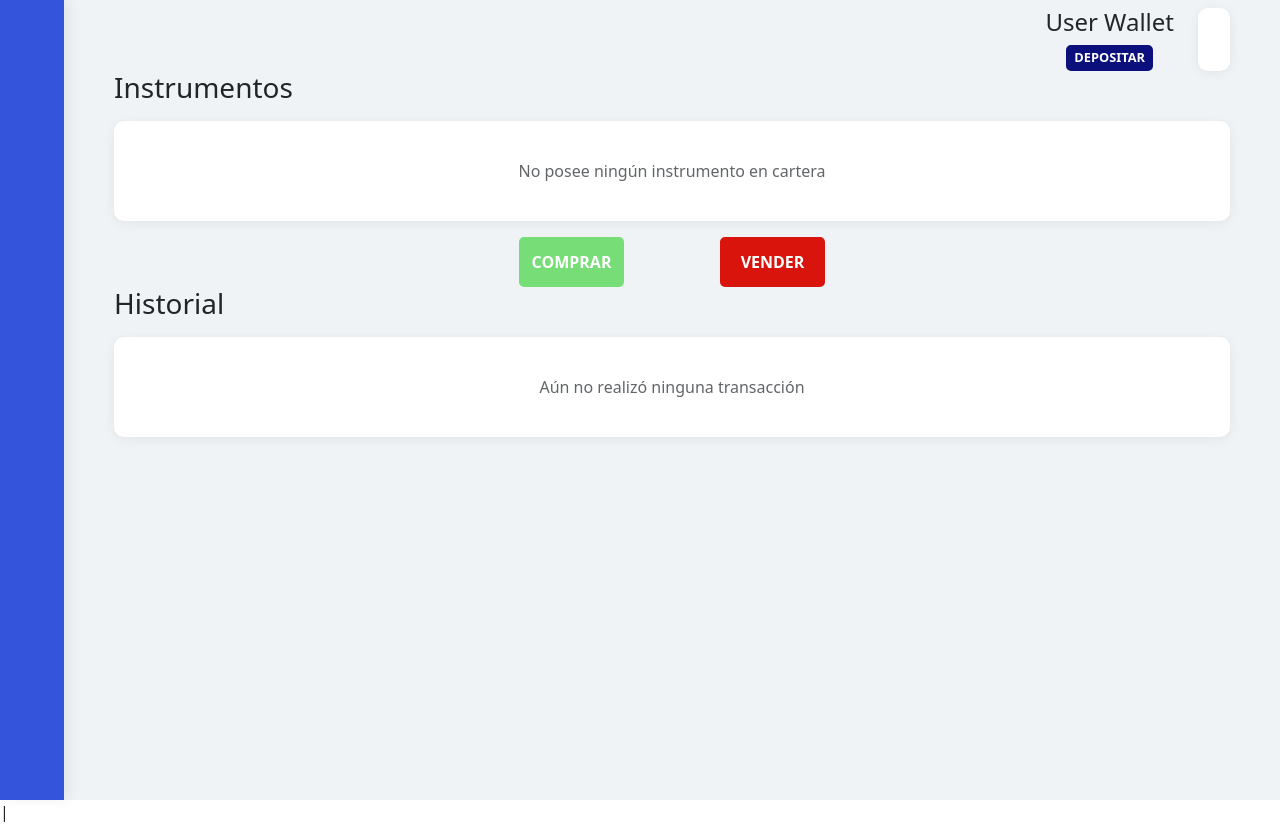
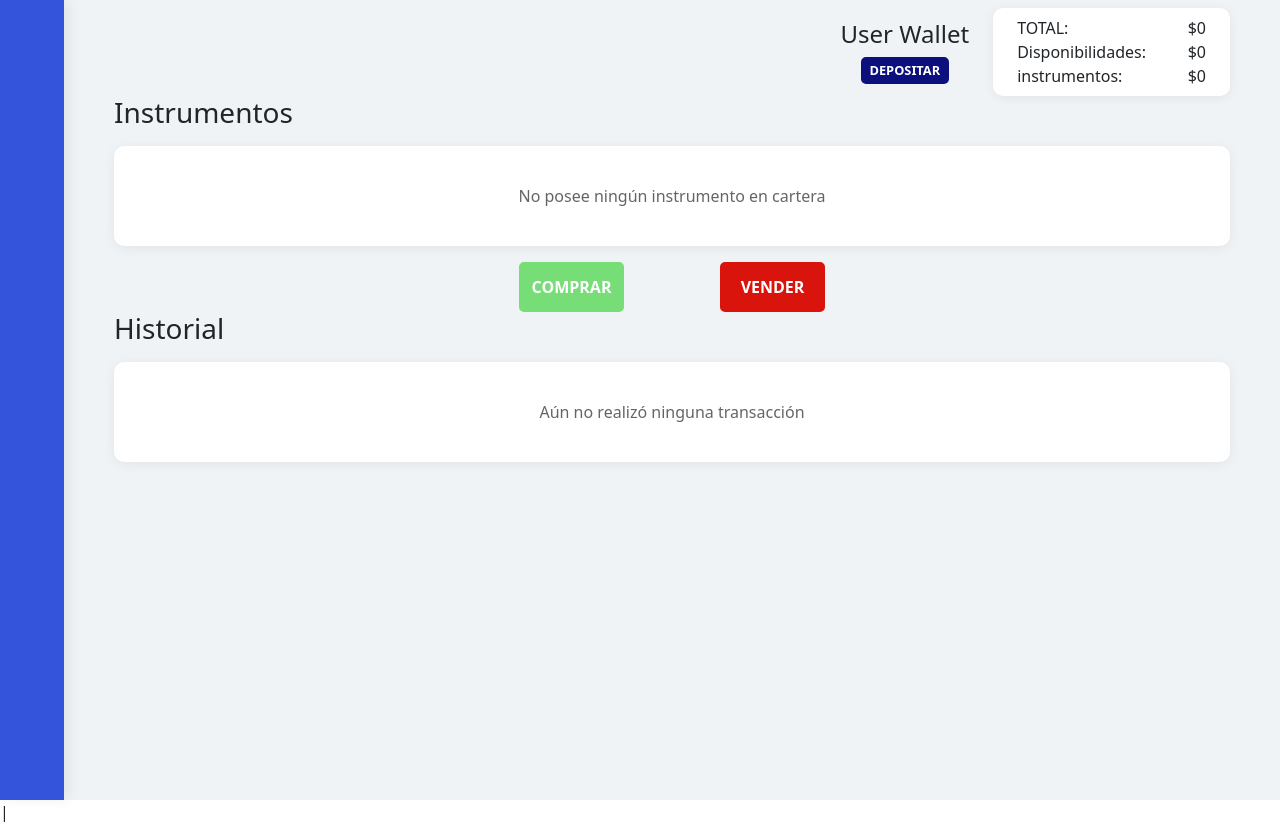
Before and after one commit to GermanStevssel/kimuraWallet, a website: page panel.html in a window 1280 px wide. Drawn offline with nearby package versions, Linux system fonts and the light colour scheme.

Commit message:
changes in panel.html and panel.js

```diff
--- a/js/views.js
+++ b/js/views.js
@@ -14,7 +14,7 @@ function removeChilds(element) {
 
 function showBalance(user) {
   let value = 0
-  // iterar por todos los objetos dentro de wallete y sumar los montos de compra
+  // iterar por todos los objetos dentro de wallet y sumar los montos de compra
   for (let i = 0; i < user.wallet.length; i++) {
     value += user.wallet[i].value
     console.log(user.wallet[i].value)
--- a/panel.html
+++ b/panel.html
@@ -28,6 +28,28 @@
             <button id="deposit" class="depositBtn" type="button" accesskey="f">Depositar</button>
           </div>
           <div id="dispo" class="disponibilidades">
+            <div class="balanceItems">
+              <div class="items">
+                <p>TOTAL:</p>
+              </div>
+              <div class="items">
+                <p>Disponibilidades:</p>
+              </div>
+              <div class="items">
+                <p>instrumentos:</p>
+              </div>
+            </div>
+            <div class="amounts">
+              <div class="values">
+                <p>0</p>
+              </div>
+              <div class="values">
+                <p>0</p>
+              </div>
+              <div class="values">
+                <p>0</p>
+              </div>
+            </div>
           </div>
         </div>
 
@@ -36,7 +58,7 @@
           <h3>
             Instrumentos
           </h3>
-          <div id="instruments" class="display-conts container">
+          <div id="instruments" class="displayConts container">
             <p>No posee ningún instrumento en cartera</p>
             <!-- <div class="instruments">
               <h3>Criptomonedas</h3>
@@ -60,7 +82,7 @@
           <h3>
             Historial
           </h3>
-          <div class="display-conts container">
+          <div class="displayConts container">
             <p>Aún no realizó ninguna transacción</p>
           </div>
         </section>
--- a/scss/views/_panel.scss
+++ b/scss/views/_panel.scss
@@ -34,23 +34,47 @@
     .disponibilidades {
       display: flex;
       justify-content: space-between;
-      flex-direction: column;
       line-height: 0.5;
       background-color: $white;
       padding: 1rem 1rem 0 1rem;
       border-radius: 10px;
       box-shadow: 0 2px 12px 0 rgba(0, 0, 0, 0.06);
 
-      .balance-items {
-        margin-bottom: 1rem;
+      p {
+        font-size: 1rem;
       }
 
-      // .saldos {
-      //   display: flex;
-      // }
+      .balanceItems,
+      .amounts {
+        display: flex;
+        flex-direction: column;
+
+        .items {
+          display: flex;
+          flex: 1;
+          padding: 0 .5rem;
+          text-align: center;
+          align-items: center;
+          min-width: 60px;
+        }
+
+        .values {
+          display: flex;
+          flex: 1;
+          padding-right: 0.5rem;
+          justify-content: flex-end;
+          align-items: baseline;
+          min-width: 60px;
+
+          &::before {
+            content: "$";
+
+          }
+        }
+      }
     }
 
-    .display-conts {
+    .displayConts {
       display: flex;
       background-color: $white;
       box-shadow: 0 2px 12px 0 rgba(0, 0, 0, 0.06);
```
Also changed, not shown: js/panel.js (+4 -4 lines), css/style.css, 1 other file.
